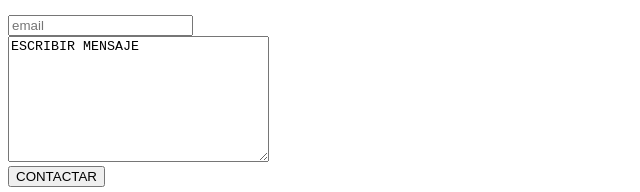
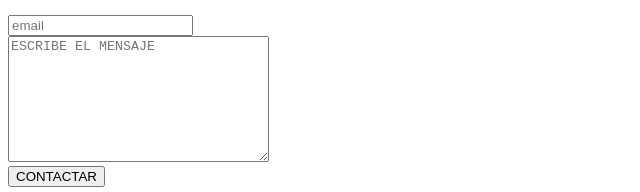
Before and after one commit to C4RL05R0DR1GU3Z/HOJA-DE-VIDA-CSS, a plain HTML site: page index.html in a window 1280 px wide. Shown: the part 646-838 px from the top of the page, 0-640 px from the left. Drawn offline with Linux system fonts and the light colour scheme.

Commit message:
hoja de vida html final

```diff
--- a/index.html
+++ b/index.html
@@ -59,7 +59,7 @@
     <form>
       <input type="email" name="email" placeholder="email"/>
       <br />
-      <textarea name="textarea" rows="8" cols="30">ESCRIBIR MENSAJE</textarea>
+      <textarea name="textarea" rows="8" cols="30" placeholder="ESCRIBE EL MENSAJE"></textarea>
       <br />
       <button type="button" id=>CONTACTAR</button>
     </form>
```
